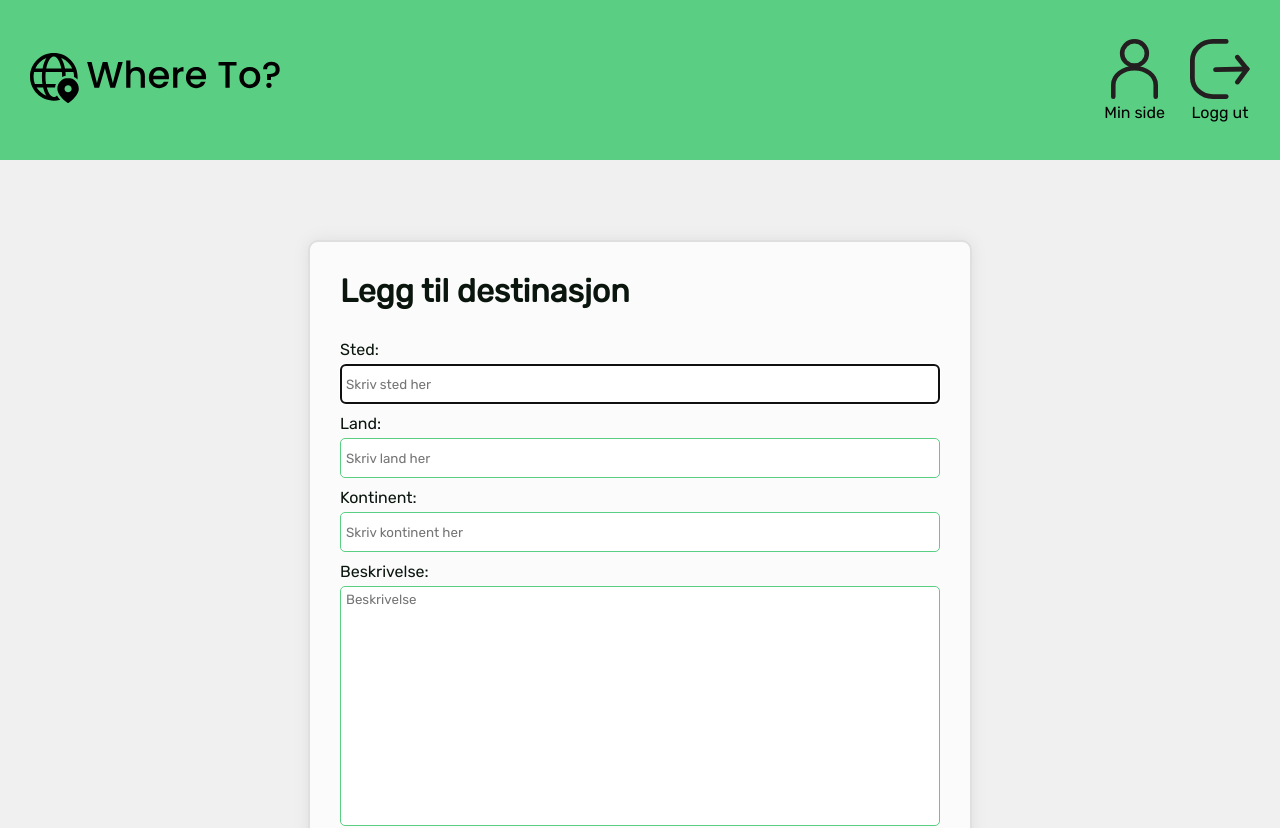
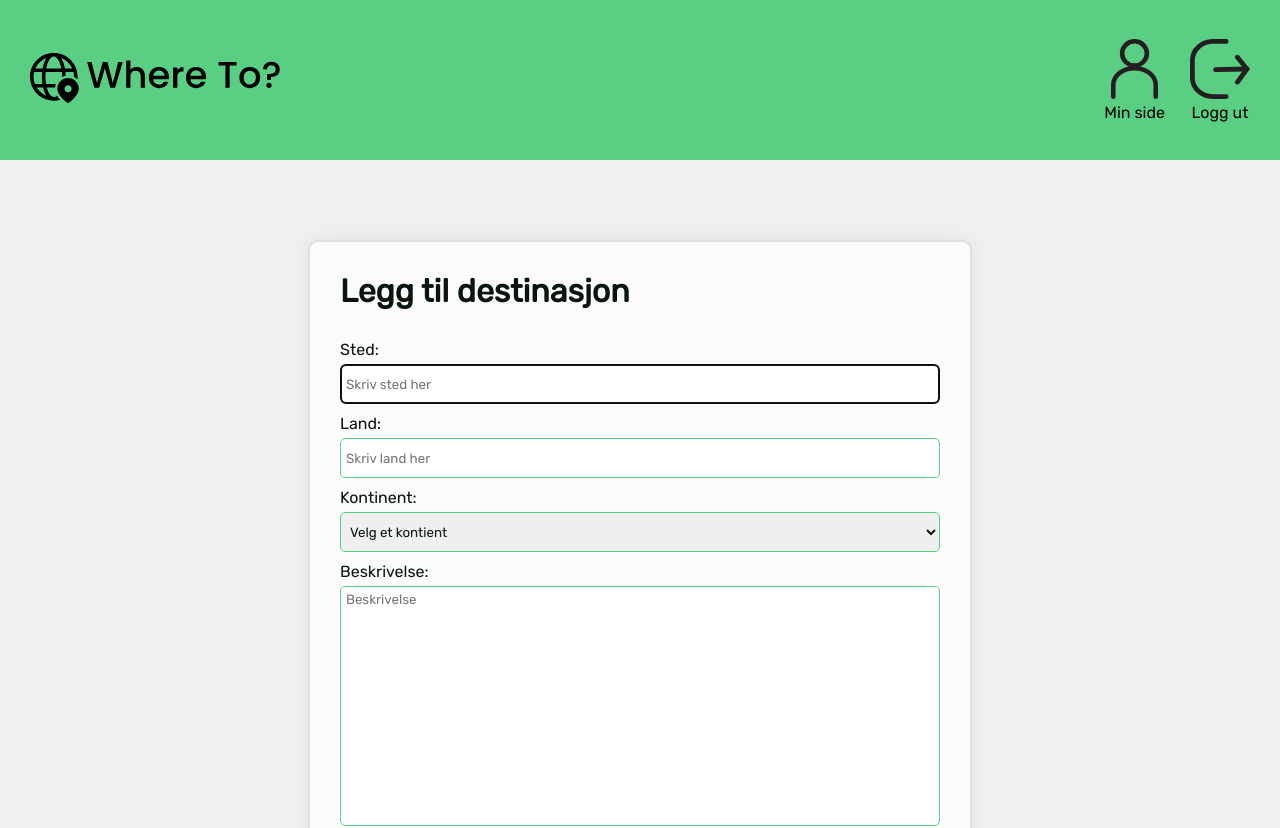
Before and after one commit to TrygveEriksen/WhereTo, a React (Vite) app in the folder TravelPlanner/: page /newdestination in a window 1280 px wide. Shown: the top 828 px of the page. Built offline with nearby package versions, Linux system fonts and the light colour scheme; no server answers; sample sign-in values are in the browser's storage.

Commit message:
#50 added a dropdown menu for continents

```diff
--- a/TravelPlanner/src/Components/NewDestination/NewDestination.jsx
+++ b/TravelPlanner/src/Components/NewDestination/NewDestination.jsx
@@ -42,6 +42,7 @@ function NewDestination() {
   const handleSubmit = async (e) => {
     e.preventDefault();
     if (!(place && country && continent && description)) {
+      console.log(place + country + continent + description);
       setErrorMessage("Du må fylle ut alle feltene!");
       return;
     }
@@ -105,14 +106,19 @@ function NewDestination() {
             <label className="loginLabel" htmlFor="continent">
               Kontinent:
             </label>
-            <input
-              type="text"
-              id="continent"
+            <select
               value={continent}
               onChange={handleContinentChange}
-              placeholder="Skriv kontinent her"
               className="newDestinationInput"
-            />
+            >
+              <option value="">Velg et kontient</option>
+              <option value="Europa">Europa</option>
+              <option value="Asia">Asia</option>
+              <option value="Afrika">Afrika</option>
+              <option value="Nord-Amerika">Nord-Amerika</option>
+              <option value="Sør-Amerika">Sør-Amerika</option>
+              <option value="Oseania">Oseania</option>
+            </select>
 
             <label className="loginLabel" htmlFor="description">
               Beskrivelse:
```
